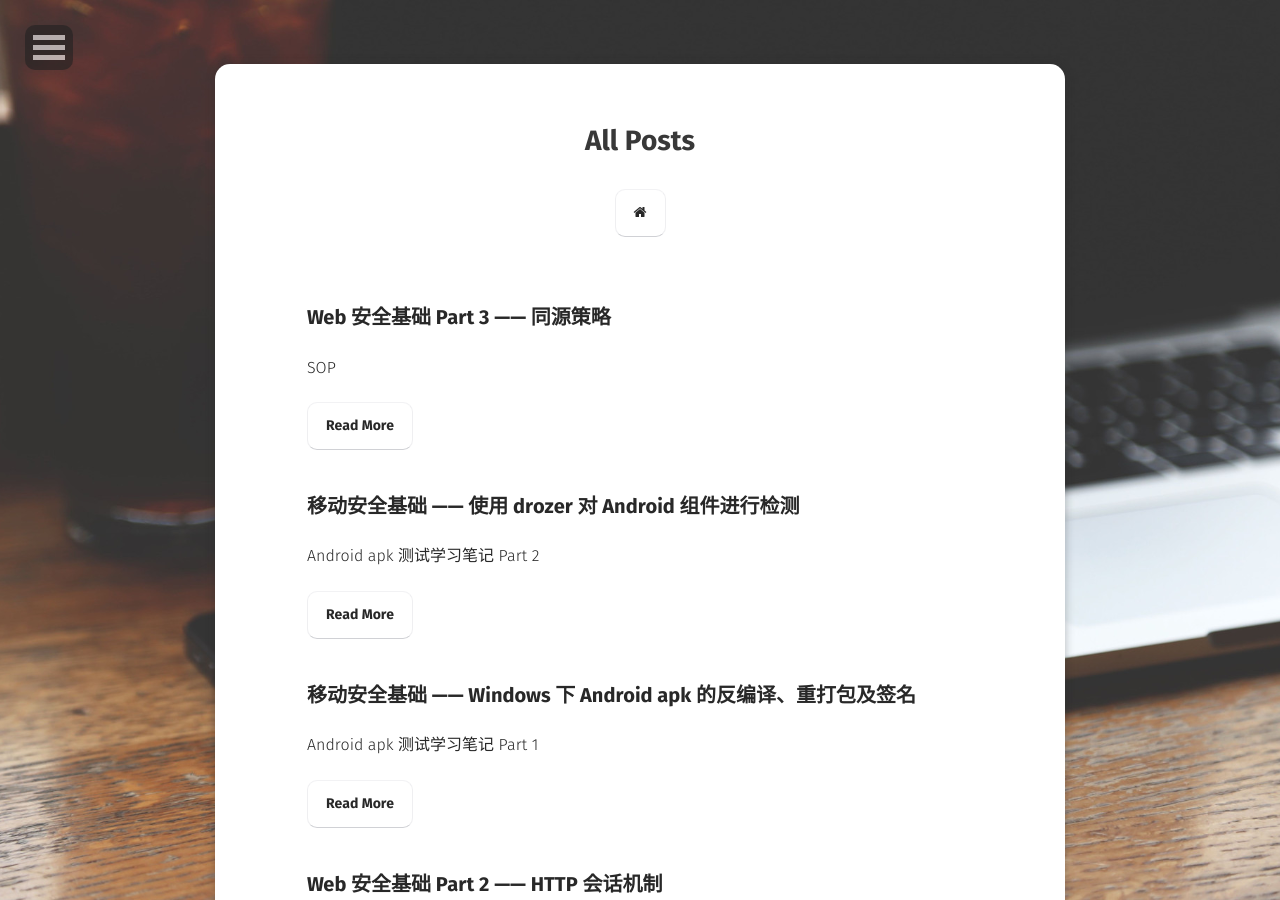
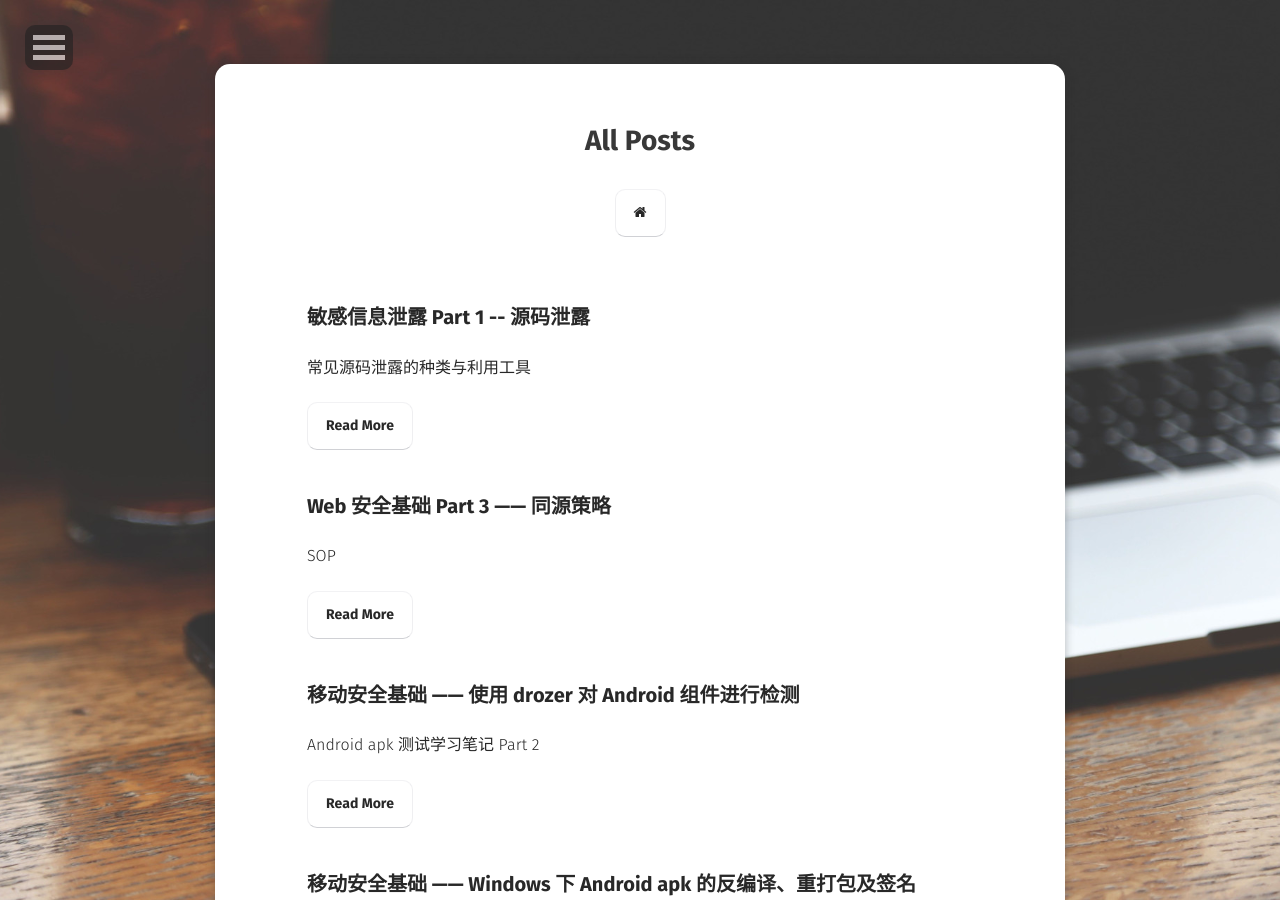
Before and after one commit to Aquilao/Blog, a Jekyll site: the page built from posts/index.md, in a window 1280 px wide and 900 px high. Built offline with Jekyll 4.4.1, drawn with Linux system fonts in a browser that asks for light colours; some web fonts are replaced; some of the changed lines change nothing that is shown.

Commit message:
add Source_code_leaks.md

```diff
--- /dev/null
+++ b/_posts/2019-3-31-Source_code_leaks.md
@@ -0,0 +1,50 @@
+---
+layout: post
+title: "敏感信息泄露 Part 1 -- 源码泄露"
+date: 2019-3-31
+excerpt: "常见源码泄露的种类与利用工具"
+tag:
+- Web Seurity Base
+comments: true
+---
+
+## 0x00 概述
+
+源码泄露并非漏洞，而是在网站管理员粗心大意的情况下导致某些敏感文件可以被攻击者获取到，从而进一步获取源码。
+
+攻击者可能会通过审计获取到的源码，进一步对网站继续渗透。
+
+## 0x01 git 源码泄露
+
+使用 git init 初始化 git 项目后会在项目目录会存在一个`.git`文件夹
+
+可以用 Google Hack 找一些来实验（接下来其他的都可以用差不多的方法来寻找）
+
+    intitle: index of /.git
+
+利用工具: lijiejie - [GitHack](https://github.com/lijiejie/GitHack)
+
+## 0x02 svn 源码泄露
+
+和 git 源码泄露一样，在根目录会存在一个`.svn`文件夹。
+
+利用工具: admintony - [svnExploit](https://github.com/admintony/svnExploit)
+
+## 0x03 源码备份泄露
+
+站点目录里可能存在`.zip`、`rar`、`7z`、`tar`、`gz`、`bz2` 等后缀的压缩包文件。
+
+特别是根目录，可能有整个网站的源码压缩包备份。
+
+## 0x04 .DS_Store 文件泄露
+
+`.DS_Store`文件是 Mac 下 Finder 用来保存如何展示 文件/文件夹 的文件。
+
+如果存放网站源码的目录存在该文件的话，可以被遍历下载。
+
+利用工具: lijiejie - [ds_store_exp](https://github.com/lijiejie/ds_store_exp)
+
+## 参考
+
+1. [谈谈源码泄露 · WEB 安全](https://blog.csdn.net/GitChat/article/details/79014538) - GitChat技术杂谈
+2. [SVN源码泄露利用原理+实战](https://blog.csdn.net/qq_36869808/article/details/88846945) - Bubble_zhu
```
Also changed, not shown: _posts/2019-3-11-SOP.md (+0 -1 lines).
